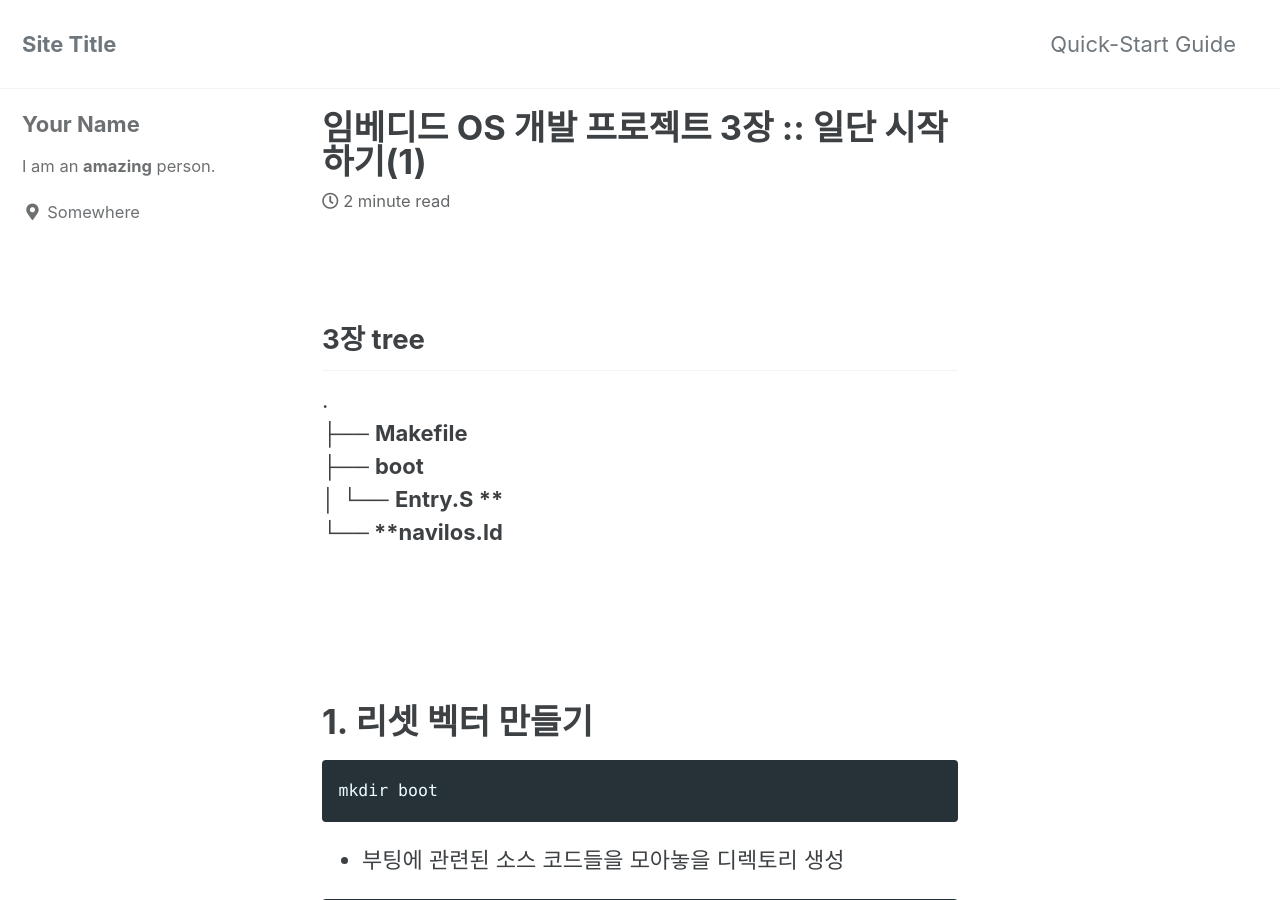
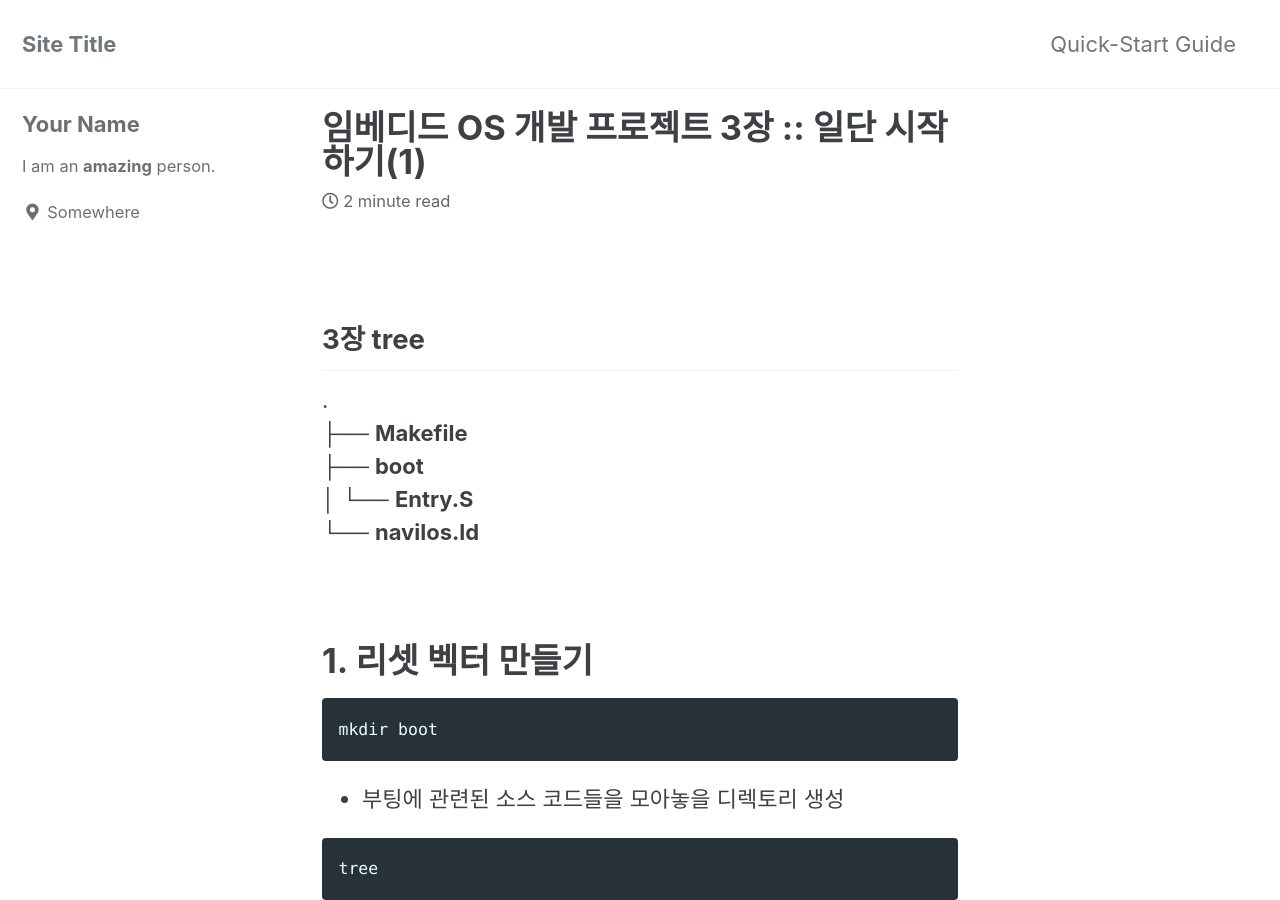
Before and after one commit to SangukisMe/SangukisMe.github.io, a Jekyll site: the page built from _posts/2021-07-12-일단 시작하기(1).md, in a window 1280 px wide and 900 px high. Built offline with Jekyll 4.4.1, drawn with Linux system fonts in a browser that asks for light colours; cached includes are drawn as plain includes.

Commit message:
Fix posts

````diff
--- a/_posts/2021-07-12-일단 시작하기(1).md
+++ b/_posts/2021-07-12-일단 시작하기(1).md
@@ -17,10 +17,8 @@ last_modified_at: 2021-07-12
 .
 ├── **Makefile**
 ├── **boot**
-│   └── **Entry.S **
+│   └── **Entry.S**
 └── **navilos.ld**
-
-<br/>
 
 <br/>
 
@@ -42,7 +40,7 @@ tree
 vi Entry.S
 ```
 
-```assembly
+```bash
 .text
 	.code 32
 
@@ -84,8 +82,6 @@ hexdump Entry.bin
 
 - 바이너리 내용 확인
 - 성공시 Entry.S에 코딩한 것처럼 1024번지인 0x400까지 0으로 표시됨
-
-<br/>
 
 <br/>
 
@@ -144,8 +140,6 @@ arm-none-eabi-objdump -D navilos.axf
 
 <br/>
 
-<br/>
-
 # 3. QEMU에서 실행해보기
 
 ```bash
````
Also changed, not shown: _posts/2021-07-12-개발 환경 구성하기.md (+0 -4 lines), _posts/2021-07-12-일단 시작하기(2).md (+1 -3 lines).
